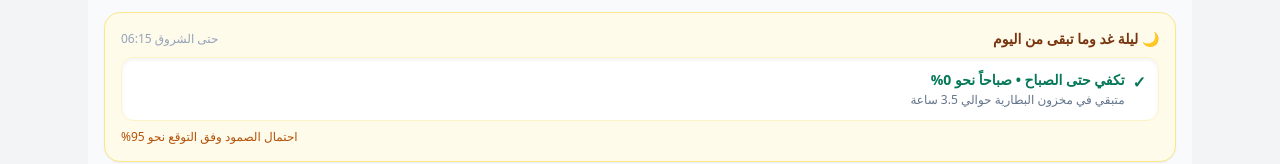
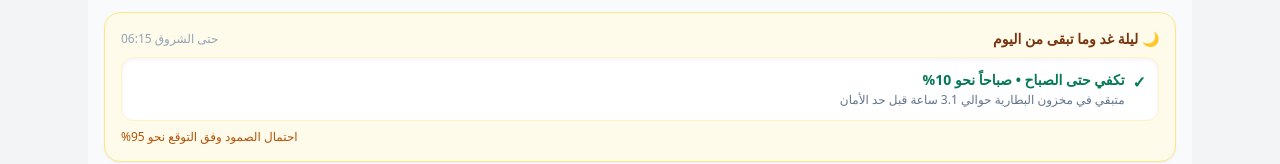
Before and after one commit to mahmoudbir-glitch/Shamsak, a Next.js app: page / in a window 1280 px wide. Shown: the part 561-725 px from the top of the page. Built offline with nearby package versions, Linux system fonts and the light colour scheme.

Commit message:
Enhance battery autonomy calculations with safety reserve
Added safety reserve calculations and updated estimated state of charge at sunrise.

```diff
--- a/src/app/page.tsx
+++ b/src/app/page.tsx
@@ -15,11 +15,20 @@ interface WeatherData {
 }
 
 function calculateBatteryAutonomy(battery: BatteryData, weather: WeatherData) {
-  const availableEnergyWh = battery.capacityWh * (battery.currentSoc / 100);
+  // نسبة الأمان الاحتياطية الموصى بها لحماية خلايا البطارية من التلف
+  const SAFETY_RESERVE_PCT = 10;
+
+  // حساب الطاقة الفعلية القابلة للاستخدام قبل ملامسة نسبة الأمان
+  const usableSoc = Math.max(0, battery.currentSoc - SAFETY_RESERVE_PCT);
+  const availableEnergyWh = battery.capacityWh * (usableSoc / 100);
+
+  // تفادي القسمة على صفر إذا كان الاستهلاك منخفضاً جداً
   const currentConsumption = battery.consumptionW > 0 ? battery.consumptionW : 150;
   const hoursRemaining = availableEnergyWh / currentConsumption;
 
   const isNight = new Date().getHours() >= 18 || new Date().getHours() < 6;
+
+  // البطارية تعتبر كافية حتى الصباح إذا كانت ساعات الصمود المتبقية تغطي الليل (افتراضاً 10 ساعات)
   const willLastUntilMorning = hoursRemaining >= 10;
 
   let weatherFactor = 1.0;
@@ -29,10 +38,18 @@ function calculateBatteryAutonomy(battery: BatteryData, weather: WeatherData) {
   const expectedProductionWh = weather.expectedSunHours * weatherFactor * 5000;
   const surplusWh = Math.max(0, expectedProductionWh - (currentConsumption * 8));
 
+  // حساب النسبة التقديرية المتوقعة عند الشروق مع ضمان عدم نزولها عن حد الأمان
+  const totalNightConsumptionWh = currentConsumption * 10;
+  const currentTotalEnergyWh = battery.capacityWh * (battery.currentSoc / 100);
+  const estimatedSocAtSunrise = Math.max(
+    SAFETY_RESERVE_PCT,
+    Math.round(((currentTotalEnergyWh - totalNightConsumptionWh) / battery.capacityWh) * 100)
+  );
+
   return {
     hoursRemaining: Math.round(hoursRemaining * 10) / 10,
     willLastUntilMorning: isNight ? willLastUntilMorning : true,
-    estimatedSocAtSunrise: isNight ? Math.max(0, Math.round((availableEnergyWh - (currentConsumption * 10)) / battery.capacityWh * 100)) : battery.currentSoc,
+    estimatedSocAtSunrise: isNight ? estimatedSocAtSunrise : battery.currentSoc,
     expectedSurplusWh: Math.round(surplusWh),
     confidenceScore: weather.condition === 'sunny' ? 95 : 75
   };
@@ -134,7 +151,7 @@ export default function SolarDashboard() {
             <span className="text-base">✓</span>
             <div>
               <p>تكفي حتى الصباح • صباحاً نحو {prediction.estimatedSocAtSunrise}%</p>
-              <p className="text-xs font-normal text-slate-500 mt-0.5">متبقي في مخزون البطارية حوالي {prediction.hoursRemaining} ساعة</p>
+              <p className="text-xs font-normal text-slate-500 mt-0.5">متبقي في مخزون البطارية حوالي {prediction.hoursRemaining} ساعة قبل حد الأمان</p>
             </div>
           </div>
         </div>
```
